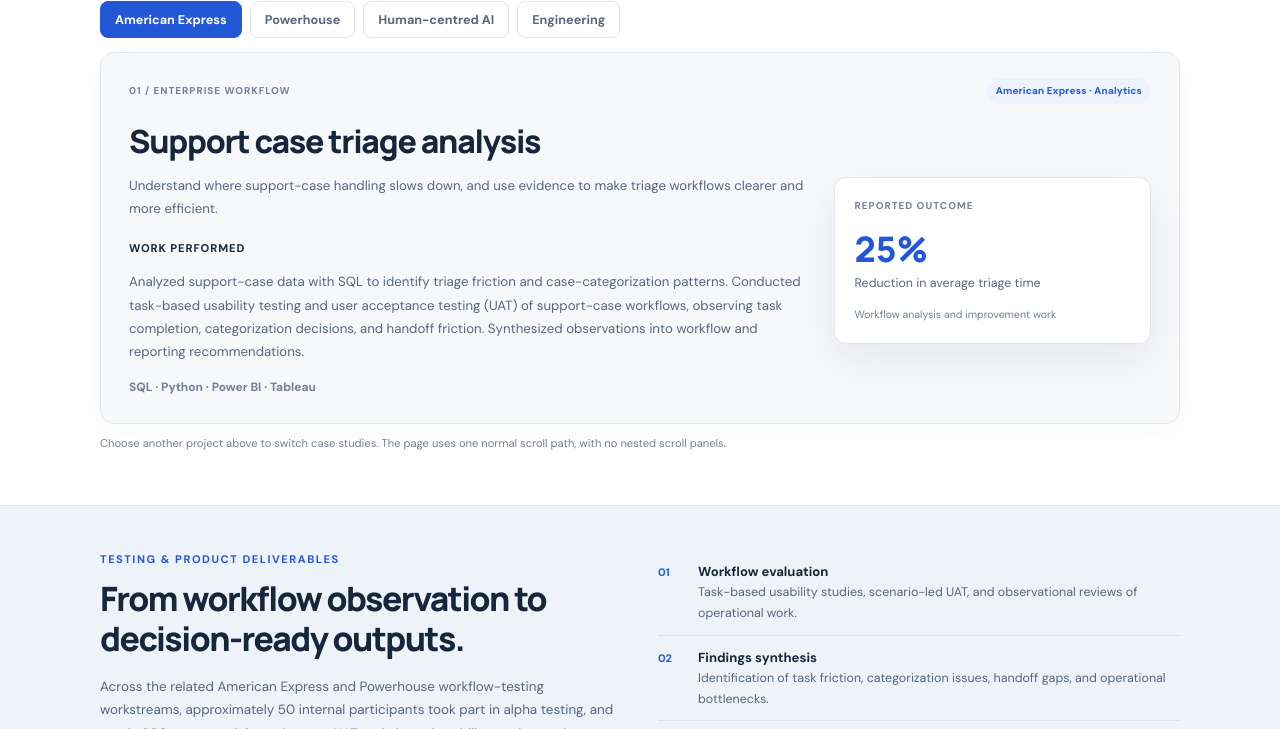
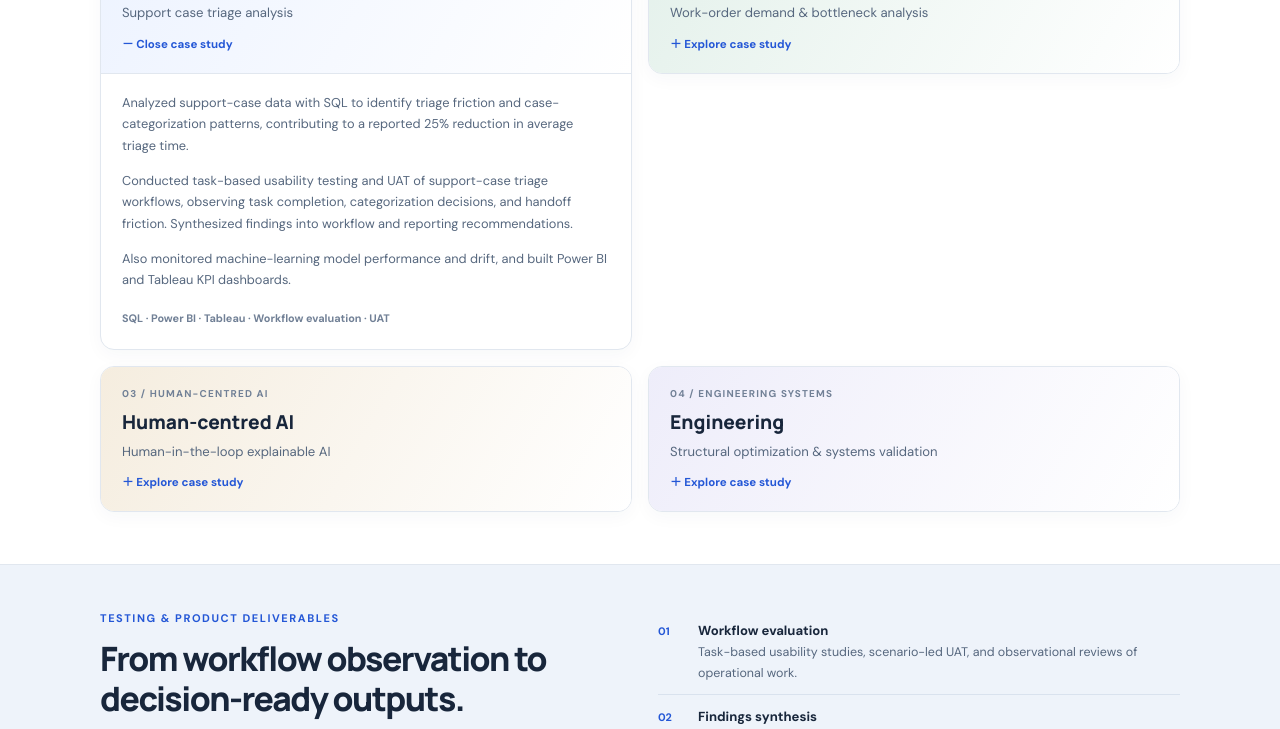
Before and after one commit to shivkammadari23/shivkammadari23.github.io, a plain HTML site: page index.html in a window 1280 px wide. Shown: the part 728-1457 px from the top of the page. Drawn offline with Linux system fonts and the light colour scheme.

Commit message:
Replace horizontal tabs with expandable project card grid; refine hero hierarchy

```diff
--- a/index.html
+++ b/index.html
@@ -6,7 +6,25 @@
 <title>Shiv S. Kammadari | Product, Analytics & Decision Support</title>
 <link rel="preconnect" href="https://fonts.googleapis.com"><link rel="preconnect" href="https://fonts.gstatic.com" crossorigin>
 <link href="https://fonts.googleapis.com/css2?family=DM+Sans:wght@400;500;600;700&family=Manrope:wght@500;600;700;800&display=swap" rel="stylesheet"><link rel="stylesheet" href="style.css">
-</head><body>
+<style>
+.hero h1{font-size:clamp(1.9rem,3.2vw,2.65rem);max-width:820px;line-height:1.17}
+.work-grid{display:grid;grid-template-columns:repeat(2,minmax(0,1fr));gap:16px;margin-top:22px}
+.work-card{border:1px solid var(--line);border-radius:14px;background:#fff;overflow:hidden;align-self:start;box-shadow:0 5px 18px rgba(30,50,80,.035)}
+.work-card summary{list-style:none;cursor:pointer;padding:19px 21px;display:flex;flex-direction:column;gap:6px;min-height:132px;background:linear-gradient(120deg,#edf3ff,#fff)}
+.work-card:nth-child(2) summary{background:linear-gradient(120deg,#e4f1eb,#fff)}
+.work-card:nth-child(3) summary{background:linear-gradient(120deg,#f5eddf,#fff)}
+.work-card:nth-child(4) summary{background:linear-gradient(120deg,#eeedfa,#fff)}
+.work-card summary::-webkit-details-marker{display:none}
+.work-card summary:after{content:"＋ Explore case study";font-size:.72rem;font-weight:800;color:var(--blue);margin-top:5px}
+.work-card[open] summary:after{content:"－ Close case study"}
+.work-number{font-size:.62rem;letter-spacing:.12em;font-weight:800;color:var(--soft)}
+.work-card summary strong{font:800 1.2rem Manrope;color:var(--ink)}
+.work-card summary span:last-child{font-size:.82rem;color:var(--muted)}
+.work-detail{padding:5px 21px 19px;border-top:1px solid var(--line)}
+.work-detail p{font-size:.8rem;color:var(--muted);line-height:1.7}
+.work-detail small{font-size:.68rem;color:var(--soft);font-weight:700}
+@media(max-width:720px){.work-grid{grid-template-columns:1fr}.work-card summary{min-height:0}}
+</style></head><body>
 <header class="site-header">
 <a class="identity" href="#top"><span class="monogram">SK</span><span><strong>Shiv S. Kammadari</strong><small>Product · AI · Decision Support</small></span></a>
 <nav aria-label="Main navigation"><a href="#work">Selected work</a><a href="#practice">Testing & deliverables</a><a class="nav-button" href="resume.pdf" target="_blank" rel="noopener">View Resume ↗</a><a href="resume.pdf" download>Download Resume PDF ↓</a><a href="#about">About</a></nav>
@@ -21,27 +39,12 @@
 </section>
 <section class="work-section" id="work"><div class="wrap">
 <div class="section-heading"><div><p class="eyebrow">Selected work</p><h2>Work across people, data & systems.</h2></div><p class="section-note">Choose a project to explore the problem, contribution, methods, and outcomes.</p></div>
-<div class="tabs" role="tablist" aria-label="Selected projects">
-<button class="tab active" id="tab-amex" role="tab" aria-selected="true" aria-controls="panel-amex" data-panel="panel-amex">American Express</button>
-<button class="tab" id="tab-powerhouse" role="tab" aria-selected="false" aria-controls="panel-powerhouse" data-panel="panel-powerhouse">Powerhouse</button>
-<button class="tab" id="tab-ai" role="tab" aria-selected="false" aria-controls="panel-ai" data-panel="panel-ai">Human-centred AI</button>
-<button class="tab" id="tab-engineering" role="tab" aria-selected="false" aria-controls="panel-engineering" data-panel="panel-engineering">Engineering</button>
+<div class="work-grid">
+<details class="work-card" open><summary><span class="work-number">01 / ENTERPRISE WORKFLOW</span><strong>American Express</strong><span>Support case triage analysis</span></summary><div class="work-detail"><p>Analyzed support-case data with SQL to identify triage friction and case-categorization patterns, contributing to a reported 25% reduction in average triage time.</p><p>Conducted task-based usability testing and UAT of support-case triage workflows, observing task completion, categorization decisions, and handoff friction. Synthesized findings into workflow and reporting recommendations.</p><p>Also monitored machine-learning model performance and drift, and built Power BI and Tableau KPI dashboards.</p><small>SQL · Power BI · Tableau · Workflow evaluation · UAT</small></div></details>
+<details class="work-card"><summary><span class="work-number">02 / SERVICE OPERATIONS</span><strong>Powerhouse</strong><span>Work-order demand & bottleneck analysis</span></summary><div class="work-detail"><p>Analyzed historical work orders across 15+ U.S. states to identify bottlenecks and inform resource allocation; workflow analysis was associated with a reported 25% improvement in resource-allocation efficiency.</p><p>Conducted task-based usability studies, workflow-testing sessions, and observational reviews with operational users to assess work-order information and service-planning tasks. Synthesized friction points into workflow and reporting recommendations.</p><p>Improved reported forecast accuracy by 35% and reduced monthly reporting preparation time by 60%.</p><small>SQL · Excel · Forecasting · Usability studies · Observation</small></div></details>
+<details class="work-card"><summary><span class="work-number">03 / HUMAN-CENTRED AI</span><strong>Human-centred AI</strong><span>Human-in-the-loop explainable AI</span></summary><div class="work-detail"><p>Studied domain shift and transferability in deep-learning medical-image analysis using NIH ChestX-ray14. Adapted a ResNet-based approach into IMPACT-Net.</p><p>Integrated Grad-CAM heatmaps to inspect image regions influencing model predictions and explore how visual evidence can support human review.</p><p><a href="https://github.com/shivkammadari23/Image-Classification-Deep-Learning-Researchstudy.git" target="_blank" rel="noopener">View research code ↗</a></p><small>ResNet · Grad-CAM · Medical image analysis</small></div></details>
+<details class="work-card"><summary><span class="work-number">04 / ENGINEERING SYSTEMS</span><strong>Engineering</strong><span>Structural optimization & systems validation</span></summary><div class="work-detail"><p>Combined experimental vibration testing, modal analysis, and finite-element simulation to validate electrodynamic shaker behavior.</p><p>Earlier work developed a MATLAB genetic algorithm for structural weight optimization under engineering constraints.</p><p><a href="http://bth.diva-portal.org/smash/record.jsf?pid=diva2:1131591" target="_blank" rel="noopener">View thesis publication ↗</a></p><small>MATLAB · ANSYS · HyperWorks · FEA</small></div></details>
 </div>
-<div class="project-stage">
-<article class="project-panel active" id="panel-amex" role="tabpanel" aria-labelledby="tab-amex" tabindex="0">
-<div class="panel-label"><span>01 / ENTERPRISE WORKFLOW</span><span class="tag">American Express · Analytics</span></div>
-<div class="panel-grid"><div><h3>Support case triage analysis</h3><p class="lead">Understand where support-case handling slows down, and use evidence to make triage workflows clearer and more efficient.</p><h4>Work performed</h4><p>Analyzed support-case data with SQL to identify triage friction and case-categorization patterns. Conducted task-based usability testing and user acceptance testing (UAT) of support-case workflows, observing task completion, categorization decisions, and handoff friction. Synthesized observations into workflow and reporting recommendations.</p><p class="tools">SQL · Python · Power BI · Tableau</p></div><aside class="outcome-card"><span>REPORTED OUTCOME</span><strong>25%</strong><p>Reduction in average triage time</p><small>Workflow analysis and improvement work</small></aside></div></article>
-<article class="project-panel" id="panel-powerhouse" role="tabpanel" aria-labelledby="tab-powerhouse" tabindex="0" hidden>
-<div class="panel-label"><span>02 / SERVICE OPERATIONS</span><span class="tag">Powerhouse Services Inc.</span></div>
-<div class="panel-grid"><div><h3>Work-order demand & bottleneck analysis</h3><p class="lead">Use operational data and user workflow evaluation to expose service bottlenecks and improve resource-planning decisions.</p><h4>Work performed</h4><p>Analyzed work orders across 200+ enterprise client accounts and 15+ U.S. states. Conducted task-based usability studies, workflow-testing sessions, and observational reviews with operational users to assess work-order information and service-planning tasks. Consolidated friction points and demand patterns into workflow, reporting, and resource-allocation recommendations.</p><p class="tools">SQL · Excel · Time-series forecasting · Power BI</p></div><aside class="outcome-card"><span>REPORTED OUTCOMES</span><strong>35%</strong><p>Improvement in demand forecast accuracy</p><strong class="secondary-number">60%</strong><p>Reduction in monthly reporting preparation time</p></aside></div></article>
-<article class="project-panel" id="panel-ai" role="tabpanel" aria-labelledby="tab-ai" tabindex="0" hidden>
-<div class="panel-label"><span>03 / HUMAN-CENTRED AI</span><span class="tag">University of South Florida · Research</span></div>
-<div class="panel-grid"><div><h3>Human-in-the-loop explainable AI</h3><p class="lead">Investigate how model explanations can help domain experts inspect AI outputs while retaining decision authority.</p><h4>Research contribution</h4><p>Studied domain shift and transferability in deep-learning medical-image analysis using NIH ChestX-ray14. Adapted a ResNet-based approach into IMPACT-Net and integrated Grad-CAM visualizations to inspect image regions influencing model predictions.</p><p class="tools">Deep learning · ResNet · Grad-CAM · Medical image analysis</p><p><a href="https://github.com/shivkammadari23/Image-Classification-Deep-Learning-Researchstudy.git" target="_blank" rel="noopener">View research code ↗</a></p></div><aside class="outcome-card soft"><span>HUMAN OVERSIGHT PRINCIPLE</span><strong>Inspect</strong><p>Make evidence visible and model limitations discussable; keep the expert in control.</p><small>Research work — not a clinically deployed diagnostic product</small></aside></div></article>
-<article class="project-panel" id="panel-engineering" role="tabpanel" aria-labelledby="tab-engineering" tabindex="0" hidden>
-<div class="panel-label"><span>04 / ENGINEERING SYSTEMS</span><span class="tag">BTH · DRDL · JNTUH</span></div>
-<div class="panel-grid"><div><h3>Structural optimization & systems validation</h3><p class="lead">Translate engineering constraints into computational methods, then validate results against physical observations.</p><h4>Research contribution</h4><p>Combined experimental vibration testing, modal analysis, and finite-element simulation to validate electrodynamic shaker behavior. Earlier work developed a MATLAB genetic algorithm for structural weight optimization under engineering constraints.</p><p class="tools">MATLAB · ANSYS · HyperWorks · Finite-element analysis</p><p><a href="http://bth.diva-portal.org/smash/record.jsf?pid=diva2:1131591" target="_blank" rel="noopener">View thesis publication ↗</a></p></div><aside class="outcome-card soft"><span>VALIDATION APPROACH</span><strong>Model ↔ Test</strong><p>Check computational predictions against empirical observations and defined constraints.</p></aside></div></article>
-</div>
-<p class="tab-hint">Choose another project above to switch case studies. The page uses one normal scroll path, with no nested scroll panels.</p>
 </div></section>
 <section class="practice-section" id="practice"><div class="wrap practice-grid">
 <div><p class="eyebrow">Testing & product deliverables</p><h2>From workflow observation to decision-ready outputs.</h2><p class="practice-intro">Across the related American Express and Powerhouse workflow-testing workstreams, approximately 50 internal participants took part in alpha testing, and nearly 200 users participated across UAT, task-based usability testing, and observation combined. These are aggregate figures across both workstreams, not per-company counts.</p></div>
```
